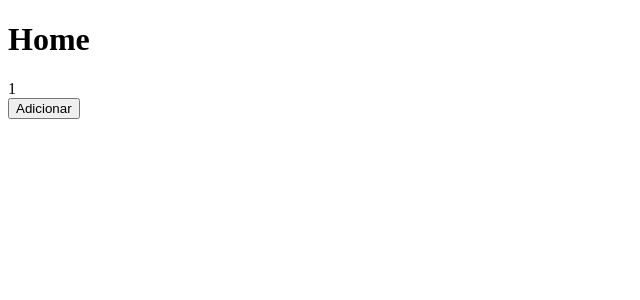
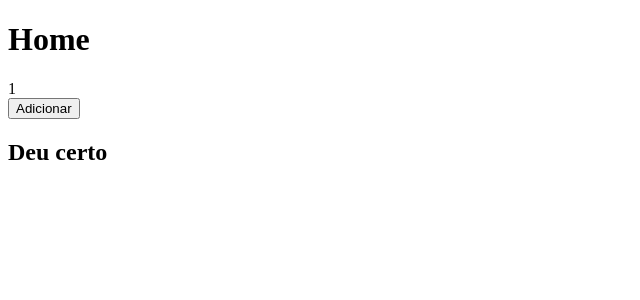
Before and after one commit to Lamartine1987/teste-vercel, a Next.js app: page / in a window 1280 px wide. Shown: the top 300 px of the page, without its empty margins (0-640 px from the left). Built offline with nearby package versions, Linux system fonts and the light colour scheme.

Commit message:
Incrementando Alteracao

```diff
--- a/pages/index.js
+++ b/pages/index.js
@@ -5,6 +5,7 @@ function Home(){
         <div>
             <h1>Home</h1>
             <Contador />
+            <h2>Deu certo</h2>
         </div>
     )
 }
```
